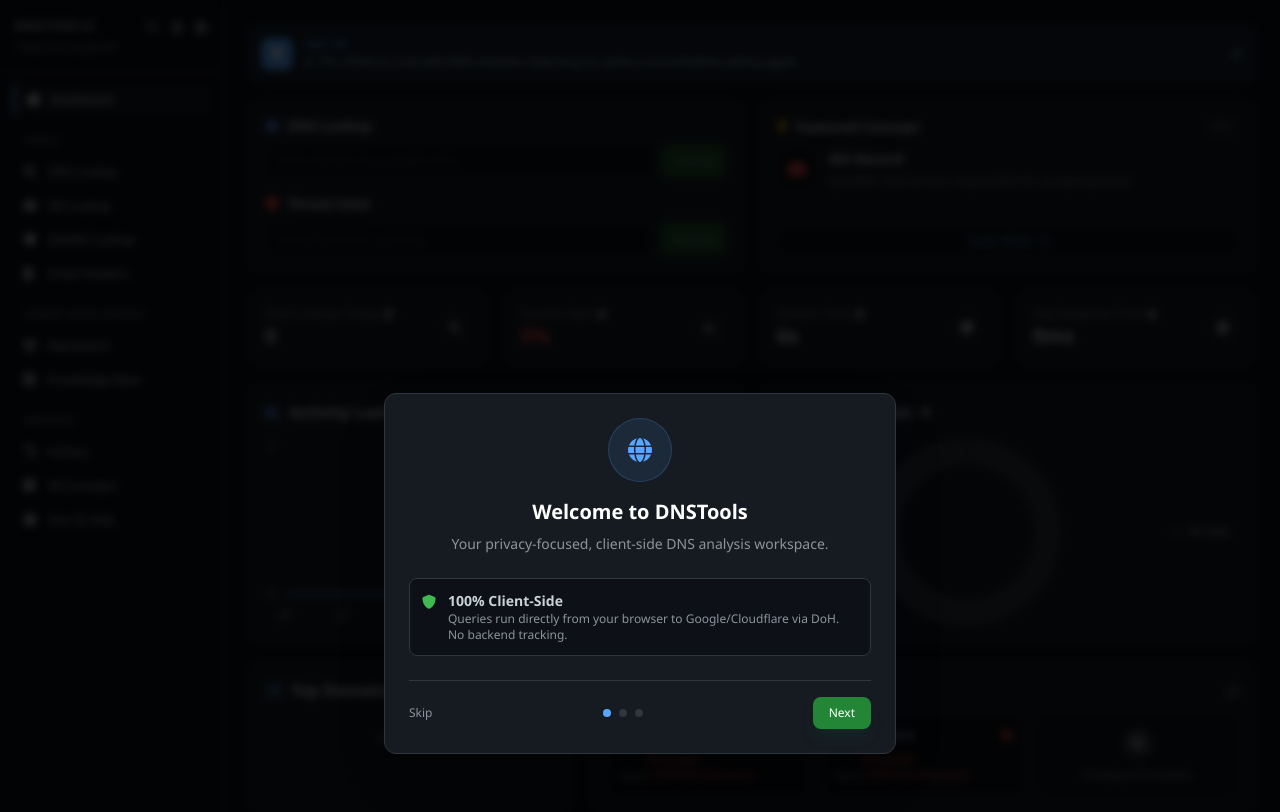
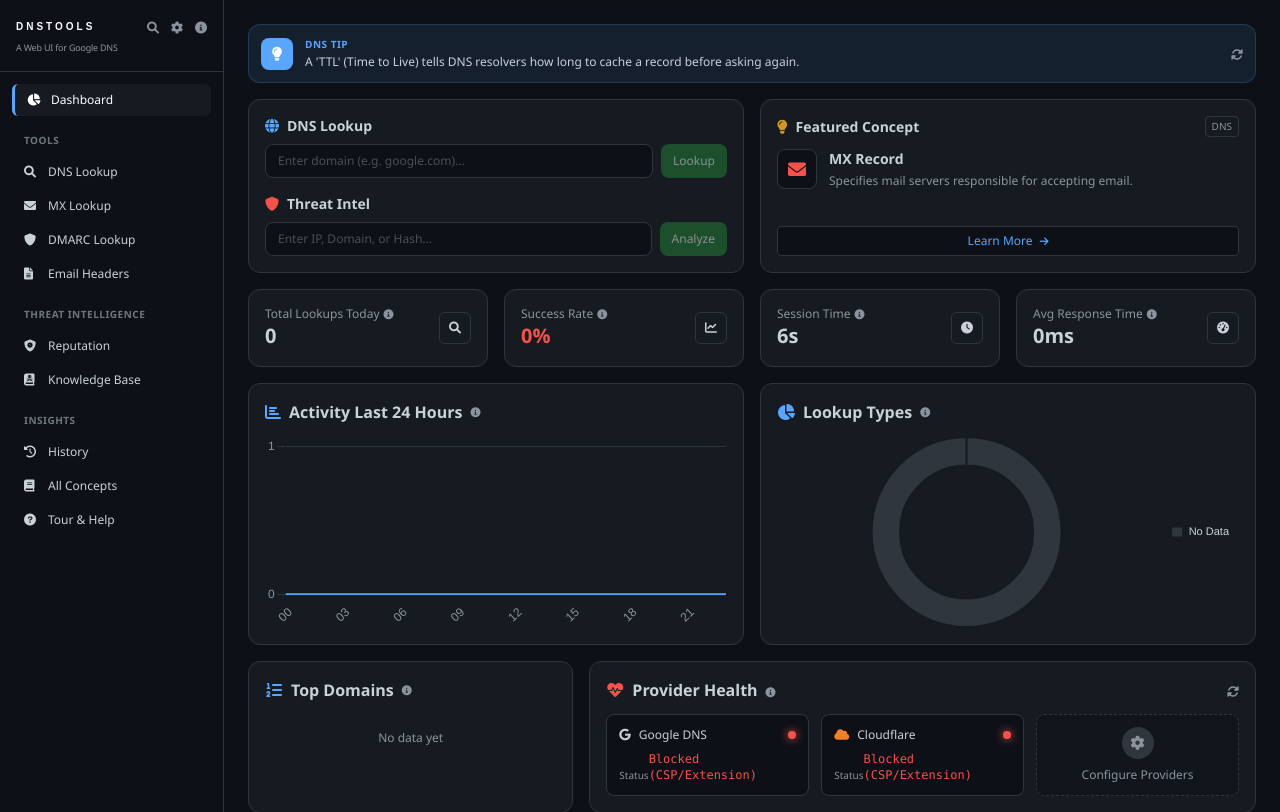
Before and after one commit to lewiswigmore/dns-tools, a Flask app: page / in a window 1280 px wide. Shown: the top 812 px of the page. Run offline with Flask 3, Linux system fonts and the light colour scheme; some libraries are stand-ins or nearby versions.

Commit message:
Disable automatic onboarding flow

```diff
--- a/templates/base.html
+++ b/templates/base.html
@@ -497,9 +497,10 @@
     init() {
         // Check if we are on the root/dashboard page
         const isRoot = window.location.pathname === '/' || window.location.pathname.endsWith('/index.html');
-        if (isRoot && !localStorage.getItem('dnstools_onboarding_seen')) {
-            setTimeout(() => this.open = true, 1500);
-        }
+        // Auto-onboarding disabled per user request
+        // if (isRoot && !localStorage.getItem('dnstools_onboarding_seen')) {
+        //     setTimeout(() => this.open = true, 1500);
+        // }
         window.addEventListener('open-onboarding', () => { this.open = true; this.step = 1; });
     },
     finish() {
```
